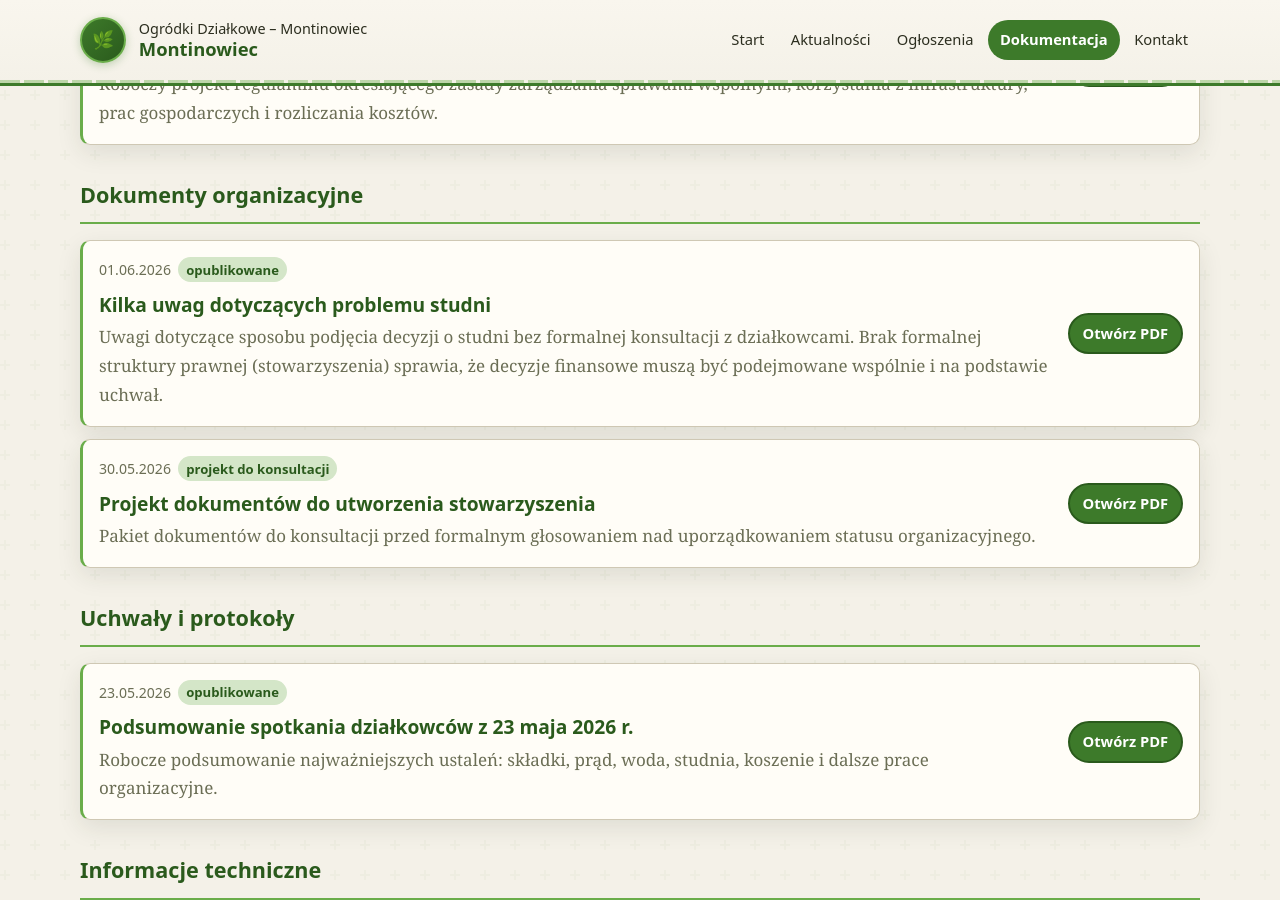
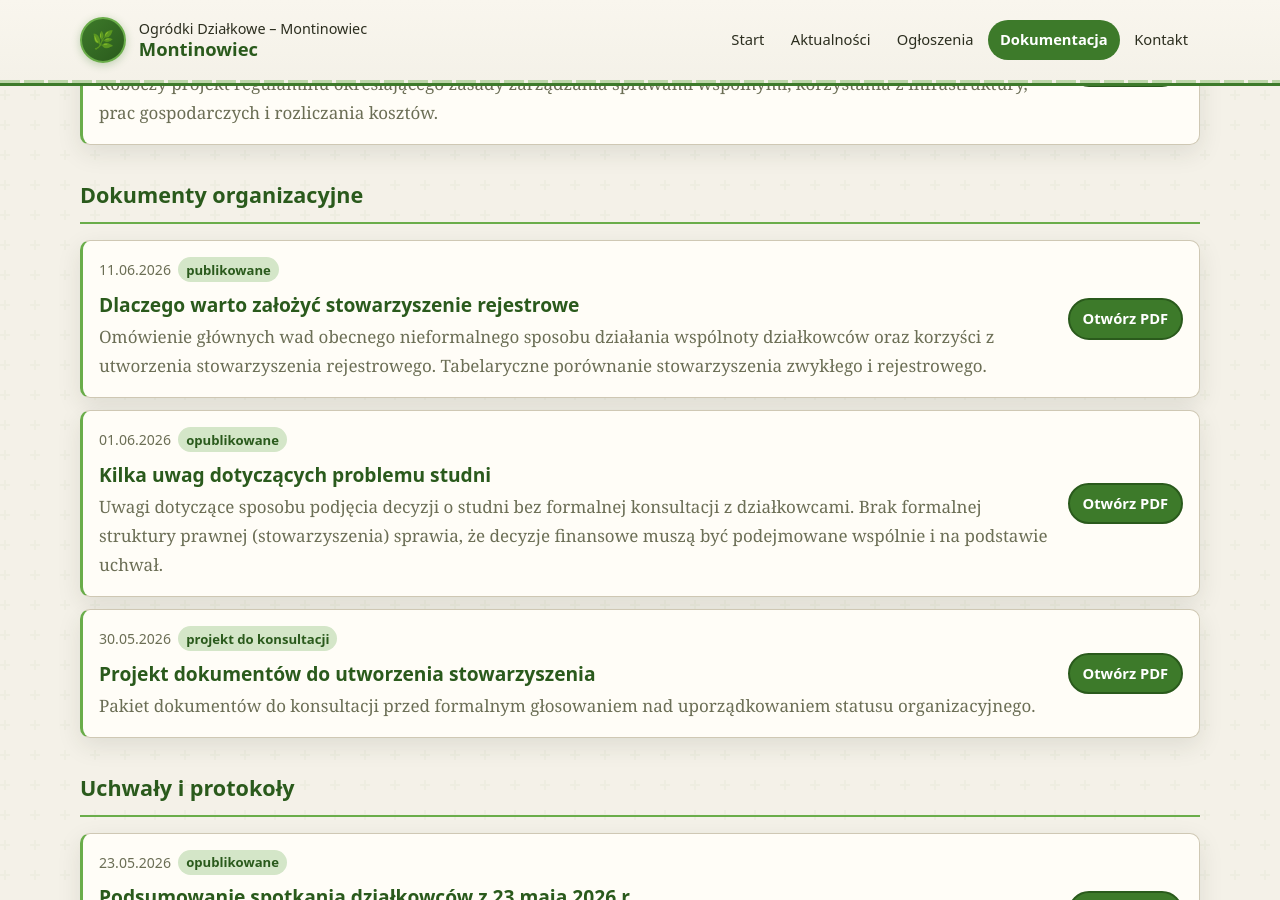
Before and after one commit to brxie/montin-page, a Jekyll site: the page built from dokumentacja.md, in a window 1280 px wide and 900 px high, scrolled down 655 px. Built offline with Jekyll 4.4.1, drawn with Linux system fonts in a browser that asks for light colours.

Commit message:
Dodano dokument: Dlaczego warto założyć stowarzyszenie rejestrowe

```diff
--- a/_data/documents.yml
+++ b/_data/documents.yml
@@ -17,6 +17,13 @@
   status: "projekt do konsultacji"
   file: "/documents/regulamin-ogrodkow.pdf"
   description: "Roboczy projekt regulaminu określającego zasady zarządzania sprawami wspólnymi, korzystania z infrastruktury, prac gospodarczych i rozliczania kosztów."
+
+- title: "Dlaczego warto założyć stowarzyszenie rejestrowe"
+  category: "Dokumenty organizacyjne"
+  date: 2026-06-11
+  status: "publikowane"
+  file: "/documents/stowarzyszenie-rejestrowe-argumenty.pdf"
+  description: "Omówienie głównych wad obecnego nieformalnego sposobu działania wspólnoty działkowców oraz korzyści z utworzenia stowarzyszenia rejestrowego. Tabelaryczne porównanie stowarzyszenia zwykłego i rejestrowego."
 
 - title: "Kilka uwag dotyczących problemu studni"
   category: "Dokumenty organizacyjne"
```
Also changed, not shown: 1 other file.
